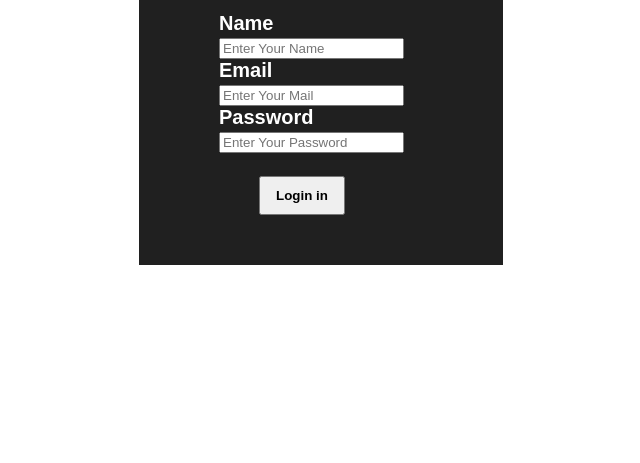
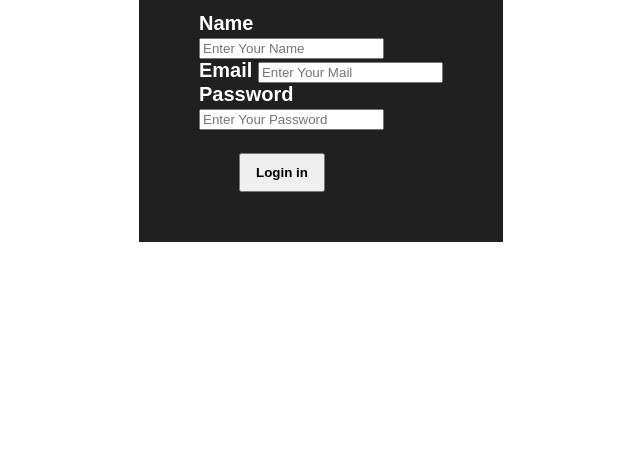
Before and after one commit to ismailkhan9808/Local-Storage, a plain HTML site: page local storage/index.html in a window 1280 px wide. Shown: the part 337-800 px from the top of the page, without its empty margins (269-909 px from the left). Drawn offline with Linux system fonts and the light colour scheme.

Commit message:
Update index.html

```diff
--- a/local storage/index.html
+++ b/local storage/index.html
@@ -17,7 +17,7 @@
    color: rgb(255, 255, 255);
    border: 20px;
    border-color: black;
-   padding: 50px 80px;
+   padding: 50px 60px;
    font-weight: 900;
    font-size: 20px;
 }
```
